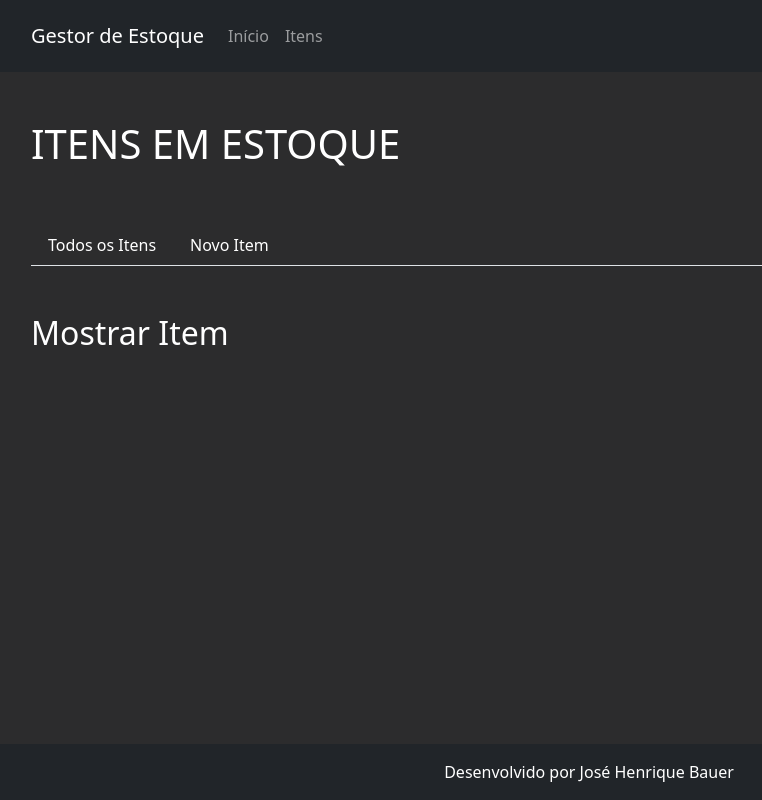
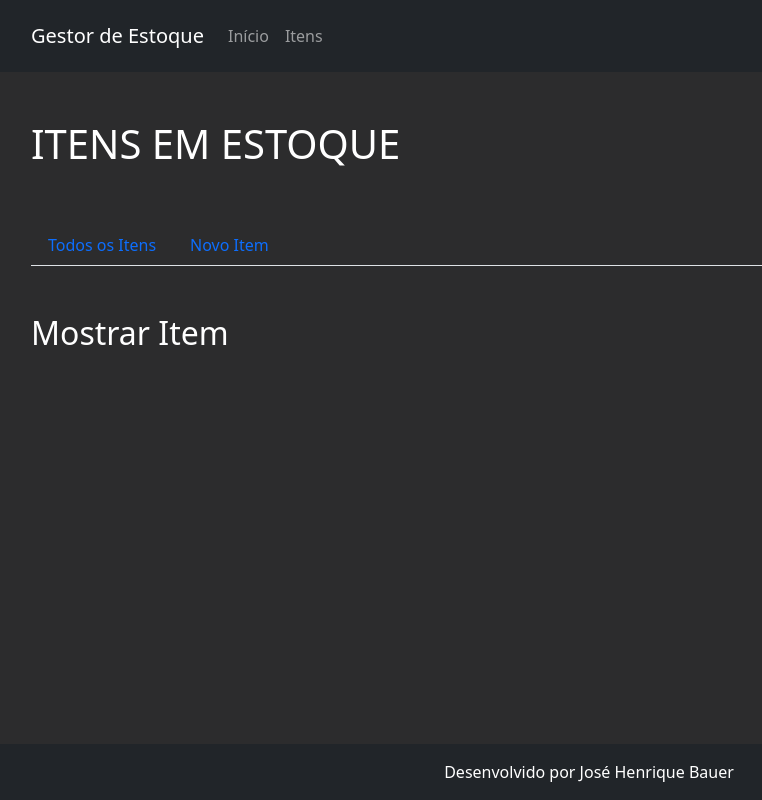
Before and after one commit to josebauer/gestor-de-estoque, a React (Vite) app: page /items/1 in a window 1280 px wide. Shown: the whole page, without its empty margins (51-813 px from the left). Built offline with nearby package versions, Linux system fonts and the light colour scheme.

Commit message:
Ajusta estilo navLink em ItemsLayout

```diff
--- a/src/pages/items/ItemsLayout.jsx
+++ b/src/pages/items/ItemsLayout.jsx
@@ -15,7 +15,7 @@ export default function ItemsLayout() {
         >
           <Nav.Item>
             <Nav.Link
-              className={`navLink ${pathname === "/items" ? "active" : ""}`}
+              className={`${pathname === "/items" ? "active" : ""}`}
               as={Link}
               to="/items"
             >Todos os Itens
@@ -23,7 +23,7 @@ export default function ItemsLayout() {
           </Nav.Item>
           <Nav.Item>
             <Nav.Link
-              className={`navLink ${pathname === "/items/new" ? "active" : ""}`}
+              className={`${pathname === "/items/new" ? "active" : ""}`}
               as={Link}
               to="/items/new"
             >Novo Item
--- a/src/scss/pages/items/ItemsLayout.scss
+++ /dev/null
@@ -1,7 +0,0 @@
-.navLink {
-  color: #fff;
-
-  &:hover {
-    color: #bebebe;
-  }
-}
--- a/src/scss/styles.scss
+++ b/src/scss/styles.scss
@@ -3,6 +3,3 @@
 
 // Common Styles
 @import './common/common.scss';
-
-// ItemsLayout Styles
-@import './pages/items/ItemsLayout.scss';
```
